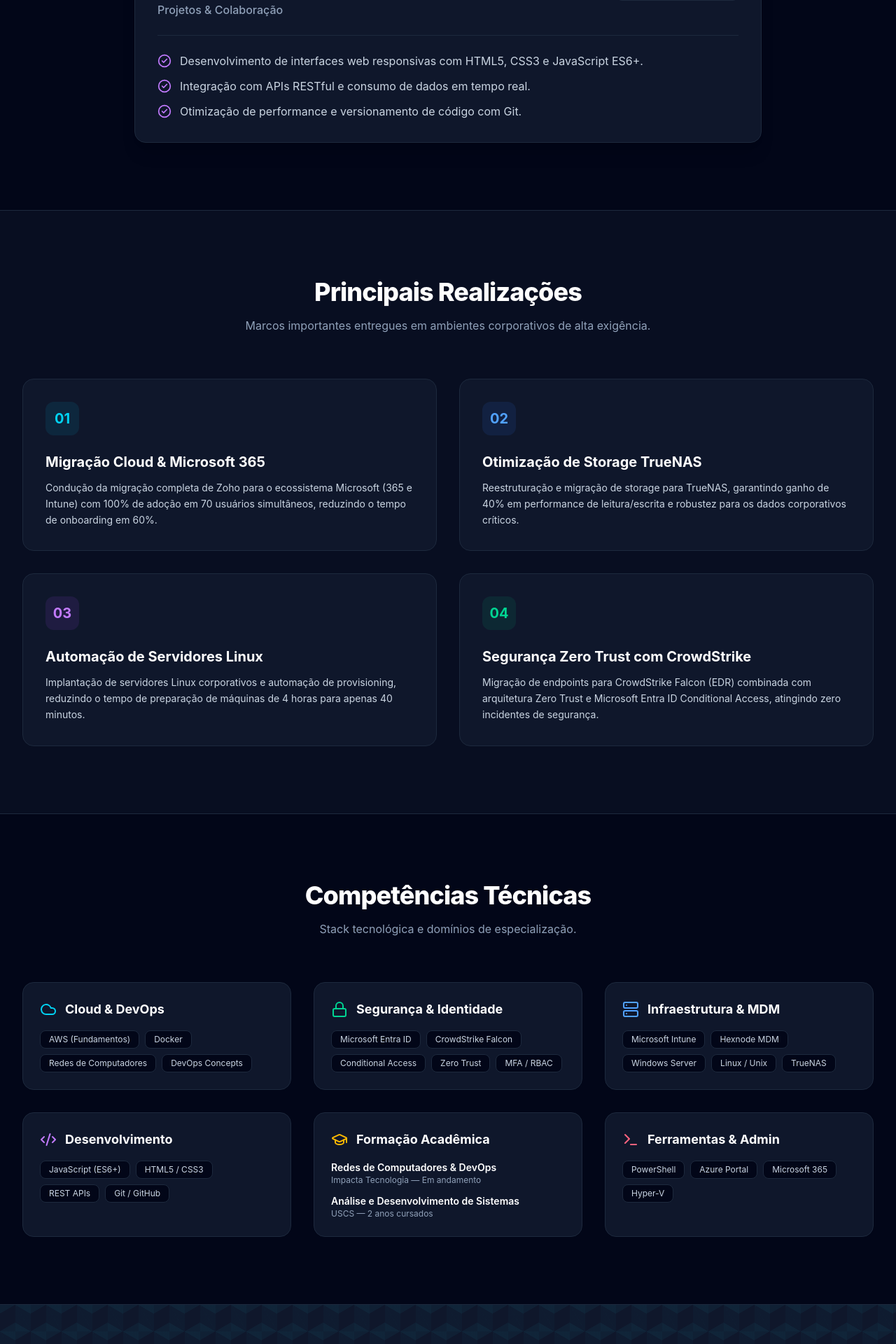
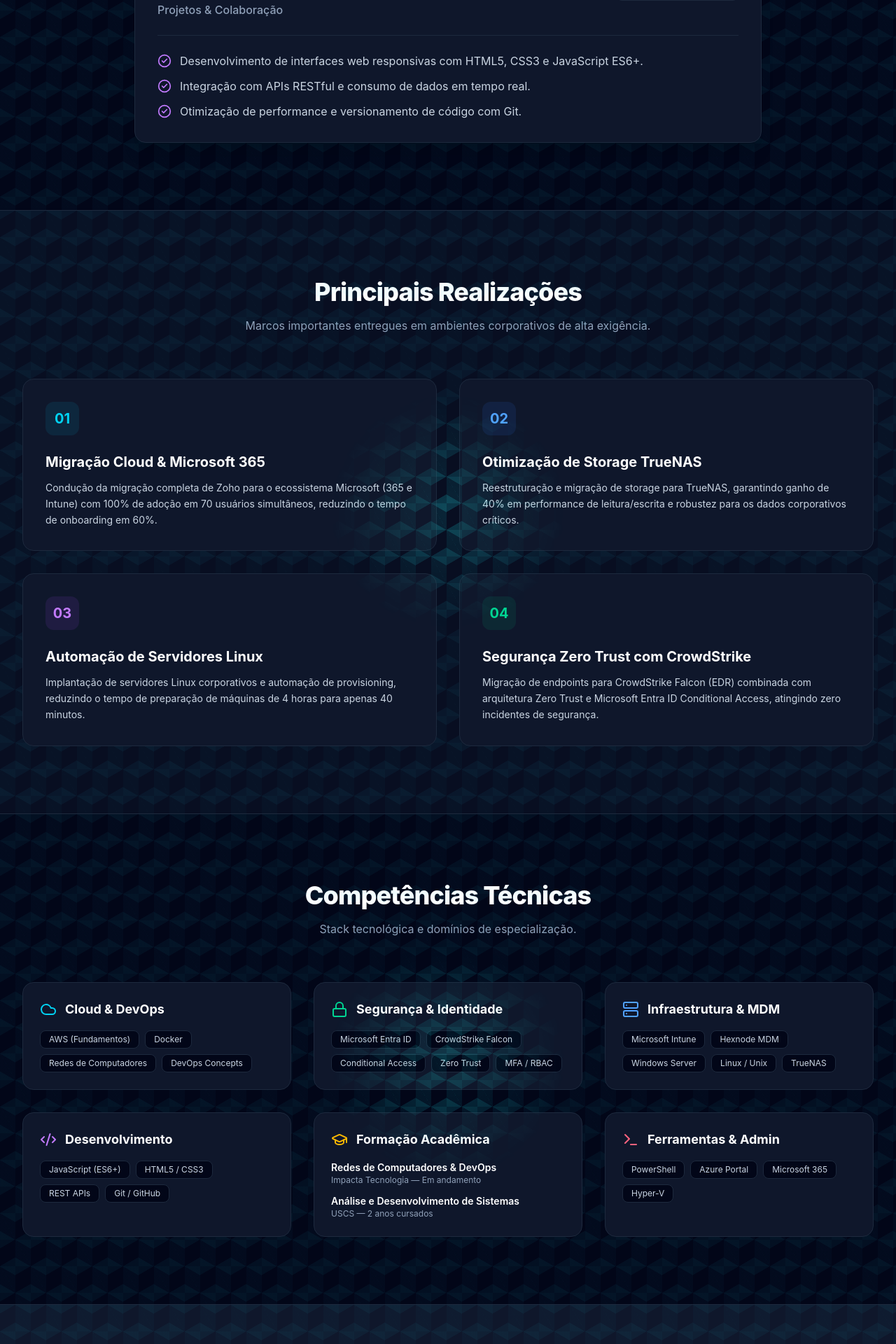
Before and after one commit to pablovictorsantos01-crypto/pablovictorsantos01-crypto.github.io, a React (Vite) app: page / in a window 1280 px wide. Shown: the part 2118-4038 px from the top of the page at 70% size. Built offline with nearby package versions, Linux system fonts and the light colour scheme.

Commit message:
Adiciona hexagonos em todas as secoes

```diff
--- a/src/pages/Home.tsx
+++ b/src/pages/Home.tsx
@@ -149,7 +149,15 @@
       </section>
 
       {/* EXPERIÊNCIA PROFISSIONAL */}
-      <section id="experiencia" className="py-24 max-w-7xl mx-auto px-4 sm:px-6 lg:px-8">
+      <section
+        id="experiencia"
+        className="hex-section relative py-24 max-w-7xl mx-auto px-4 sm:px-6 lg:px-8"
+        onMouseMove={(e) => {
+          const rect = e.currentTarget.getBoundingClientRect();
+          e.currentTarget.style.setProperty('--mx', `${e.clientX - rect.left}px`);
+          e.currentTarget.style.setProperty('--my', `${e.clientY - rect.top}px`);
+        }}
+      >
         <div className="text-center max-w-3xl mx-auto mb-16 space-y-4">
           <h2 className="text-3xl sm:text-4xl font-extrabold text-white tracking-tight">Experiência Profissional</h2>
           <p className="text-slate-400">Trajetória prática em administração de ambientes corporativos, segurança e suporte técnico.</p>
@@ -263,7 +271,15 @@
       </section>
 
       {/* REALIZAÇÕES & DESTAQUES */}
-      <section id="realizacoes" className="py-24 bg-slate-900/50 border-y border-slate-800">
+      <section
+        id="realizacoes"
+        className="hex-section relative py-24 bg-slate-900/50 border-y border-slate-800"
+        onMouseMove={(e) => {
+          const rect = e.currentTarget.getBoundingClientRect();
+          e.currentTarget.style.setProperty('--mx', `${e.clientX - rect.left}px`);
+          e.currentTarget.style.setProperty('--my', `${e.clientY - rect.top}px`);
+        }}
+      >
         <div className="max-w-7xl mx-auto px-4 sm:px-6 lg:px-8">
           <div className="text-center max-w-3xl mx-auto mb-16 space-y-4">
             <h2 className="text-3xl sm:text-4xl font-extrabold text-white tracking-tight">Principais Realizações</h2>
@@ -317,7 +333,15 @@
       </section>
 
       {/* COMPETÊNCIAS & HABILIDADES */}
-      <section id="competencias" className="py-24 max-w-7xl mx-auto px-4 sm:px-6 lg:px-8">
+      <section
+        id="competencias"
+        className="hex-section relative py-24 max-w-7xl mx-auto px-4 sm:px-6 lg:px-8"
+        onMouseMove={(e) => {
+          const rect = e.currentTarget.getBoundingClientRect();
+          e.currentTarget.style.setProperty('--mx', `${e.clientX - rect.left}px`);
+          e.currentTarget.style.setProperty('--my', `${e.clientY - rect.top}px`);
+        }}
+      >
         <div className="text-center max-w-3xl mx-auto mb-16 space-y-4">
           <h2 className="text-3xl sm:text-4xl font-extrabold text-white tracking-tight">Competências Técnicas</h2>
           <p className="text-slate-400">Stack tecnológica e domínios de especialização.</p>
```
